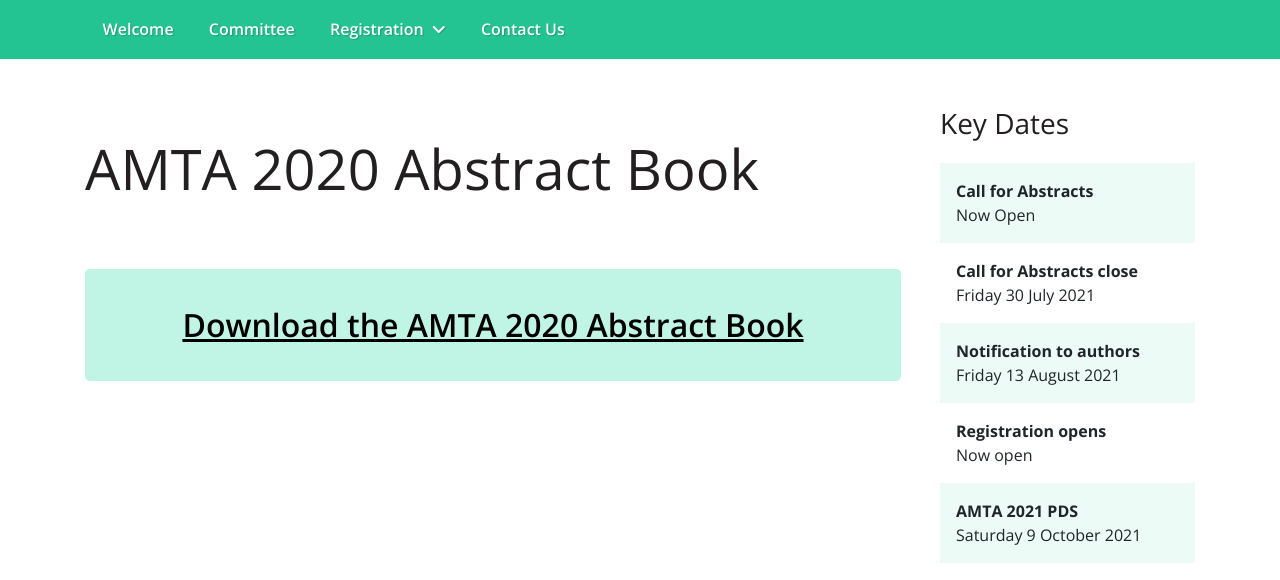
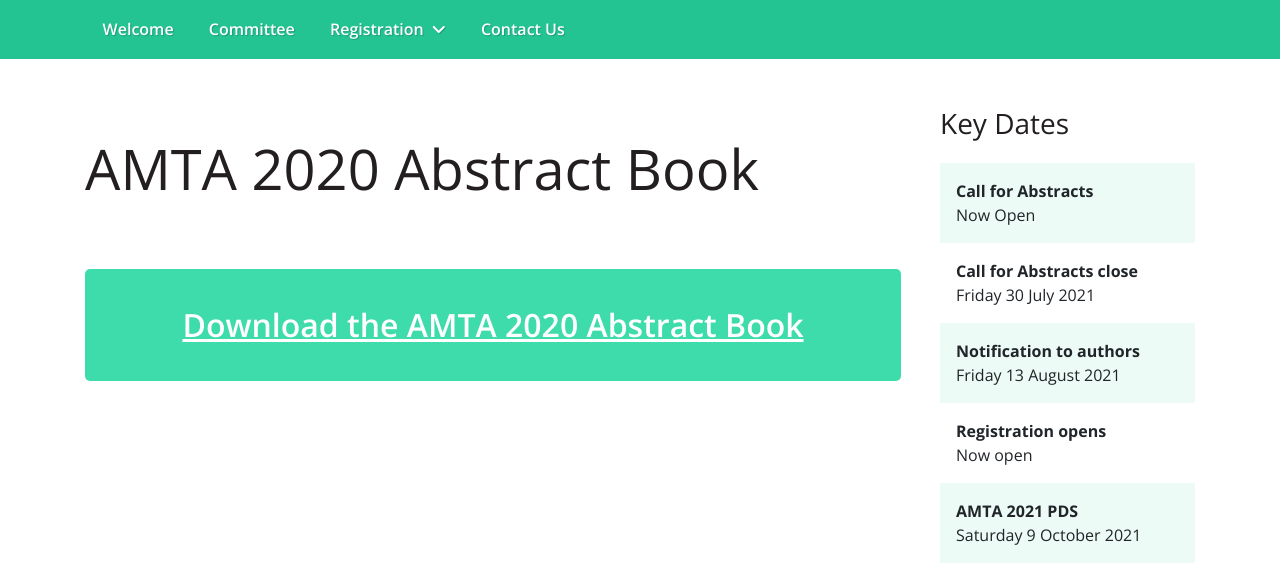
Before and after one commit to ICMS-Australasia/AMTA2021, a PHP site: page /abstract-book.php in a window 1280 px wide. Shown: the part 519-1099 px from the top of the page. Run offline with PHP 8.4, Linux system fonts and the light colour scheme; some libraries are stand-ins or nearby versions.

Commit message:
Style Updates

```diff
--- a/style.css
+++ b/style.css
@@ -125,7 +125,7 @@ body {
   display: block;
   text-align: center;
   border-radius: 5px;
-  color: black;
+  color: white;
   margin-bottom: 1.5em;
   font-size: 2em;
   text-decoration: underline;
@@ -134,7 +134,7 @@ body {
   z-index: 0; }
   .content .button:before {
     content: "";
-    background: #c0f4e4;
+    background: #3fdcab;
     position: absolute;
     width: 100%;
     height: 100%;
@@ -144,7 +144,7 @@ body {
     border-radius: 5px; }
   .content .button:after {
     content: "";
-    background: #ecfbf6;
+    background: #24C492;
     position: absolute;
     width: 100%;
     height: 100%;
@@ -153,9 +153,11 @@ body {
     z-index: -1;
     border-radius: 5px;
     clip-path: ellipse(0px 0px at 50% 50%);
-    transition: clip-path 500ms ease; }
-  .content .button:hover:after {
-    clip-path: ellipse(500px 500px at 50% 50%); }
+    transition: clip-path 300ms ease; }
+  .content .button:hover {
+    color: white; }
+    .content .button:hover:after {
+      clip-path: ellipse(500px 500px at 50% 50%); }
 .content .program-buttons button {
   border: none;
   background: #E81CFF;
@@ -228,7 +230,7 @@ body {
   .content .modal-content p:last-of-type {
     margin-bottom: 0 !important; }
 .content .rego-table th {
-  background-color: #EEEEDA; }
+  background-color: #c0f4e4; }
 .content .rego-table td {
   border-bottom: 1px solid #e0e0e0; }
 .content .sidebar h2 {
--- a/style.scss
+++ b/style.scss
@@ -176,7 +176,7 @@ body {
     display: block;
     text-align: center;
     border-radius: 5px;
-    color: black;
+    color: white;
     margin-bottom: 1.5em;
     font-size: 2em;
     text-decoration: underline;
@@ -185,7 +185,7 @@ body {
     z-index: 0;
     &:before {
       content: "";
-      background: lighten($turquoise, 40%);
+      background: lighten($turquoise, 10%);
       position: absolute;
       width: 100%;
       height: 100%;
@@ -196,7 +196,7 @@ body {
     }
     &:after {
       content: "";
-      background: lighten($turquoise, 50%);
+      background: $turquoise;
       position: absolute;
       width: 100%;
       height: 100%;
@@ -205,10 +205,11 @@ body {
       z-index: -1;
       border-radius: 5px;
       clip-path: ellipse(0px 0px at 50% 50%);
-      transition: clip-path 500ms ease;
+      transition: clip-path 300ms ease;
     }
 
     &:hover{
+      color: white;
       &:after {
         clip-path: ellipse(500px 500px at 50% 50%);
       }
@@ -315,7 +316,7 @@ body {
 
   .rego-table {
       th {
-          background-color: $beige;
+          background-color: lighten($turquoise, 40%);
       }
       td {
           border-bottom: 1px solid #e0e0e0;
```
Also changed, not shown: 1 other file.
